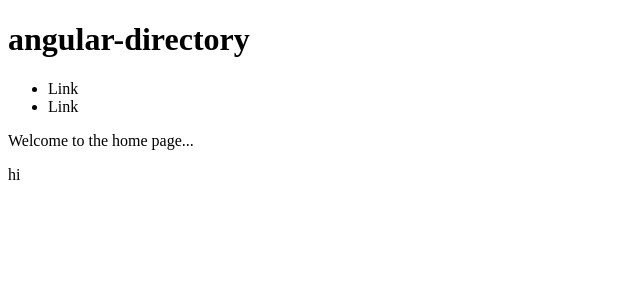
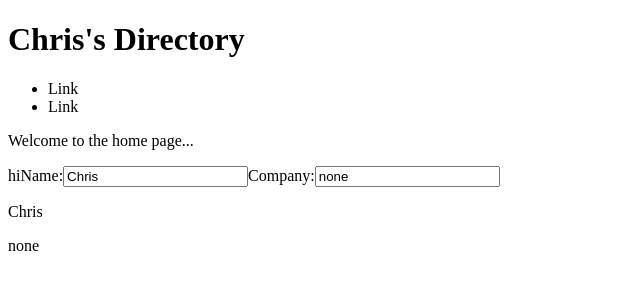
Before and after one commit to ChrisChewning/angularDirectoryProject, an Angular app: page / in a window 1280 px wide. Shown: the top 300 px of the page, without its empty margins (0-640 px from the left). Built offline with nearby package versions, Linux system fonts and the light colour scheme.

Commit message:
2-way data binding

```diff
--- a/src/app/app.component.html
+++ b/src/app/app.component.html
@@ -12,6 +12,7 @@
 
   <!-- app-home is the home component nested inside the home component. This is why it's app-home. it points to the .html file b.c that is the view file in the component. -->
   <!-- 2. if you put something inside <app-home></app-home> it gets overriden by what is actually inside of app-home (remember: app-home points to the app/home/home.component.html file). HOWEVER, if you put <ng-content></ng-content> it looks for what's in the tags in app-home and outputs it there. -->
+
   <app-home>hi</app-home>
 
 
--- a/src/app/app.component.ts
+++ b/src/app/app.component.ts
@@ -1,6 +1,7 @@
 import { Component } from '@angular/core';
-import { HomeComponent } from './home/home.component.ts'; //this comes from the export from the home.component.ts file.
+// import { HomeComponent } from './home/home.component'; //this comes from the export from the home.component.ts file.
 import { HomeComponent } from './home/index'; //optional way
+
 
 @Component({
   selector: 'app-root',
@@ -9,5 +10,6 @@ import { HomeComponent } from './home/index'; //optional way
   directives: [HomeComponent]
 })
 export class AppComponent {
-  title = 'angular-directory';
+  title = 'Chris\'s Directory';
+  name='Chris'
 }
--- a/src/app/app.module.ts
+++ b/src/app/app.module.ts
@@ -3,6 +3,8 @@ import { NgModule } from '@angular/core';
 
 import { AppComponent } from './app.component';
 import { HomeComponent } from './home/home.component';
+import { FormsModule } from '@angular/forms';
+
 
 @NgModule({
   declarations: [
@@ -10,7 +12,8 @@ import { HomeComponent } from './home/home.component';
     HomeComponent
   ],
   imports: [
-    BrowserModule
+    BrowserModule,
+    FormsModule
   ],
   providers: [],
   bootstrap: [AppComponent]
--- a/src/app/home/home.component.html
+++ b/src/app/home/home.component.html
@@ -3,3 +3,21 @@
   <!--string interpolation. variable from home.component.ts  -->
 </p>
 <ng-content></ng-content>
+
+<!-- property binding -->
+<!-- <input value='{{homeString}}' />
+<input required='{{homeBoolean}}' />
+<button (click)='alertMe("hi there")'>Click me</button> -->
+
+
+<!-- 2-way data binding -->
+<!-- this info goes to the component. then the component sends it back to the view.  -->
+<label>Name:</label>
+
+<input type='text' [(ngModel)]="person.name" />
+<!-- [] means look up the value from the component instead of treating it as a string or inline value. () -->
+<label>Company:</label>
+<input [(ngModel)]='person.company' />
+
+<p>{{person.name}}</p>
+<p>{{person.company}}</p>
--- a/src/app/home/home.component.ts
+++ b/src/app/home/home.component.ts
@@ -1,4 +1,6 @@
 import { Component, OnInit } from '@angular/core';
+import { FormsModule } from '@angular/forms';
+
 
 @Component({
   selector: 'app-home',
@@ -7,7 +9,19 @@ import { Component, OnInit } from '@angular/core';
 })
 export class HomeComponent implements OnInit {
 
-  homeTitle='Welcome to the home page...'; //variable defined on the HomeComponent class.
+    homeTitle="Welcome to the home page..."; //variable defined on the HomeComponent class.
+    // // homeString= 'Name';
+    // // homeBoolean='true';
+    //
+    // alertMe(val){
+    //   alert(val);
+    // }
+
+  person = {
+    name: "Chris",
+    company: "none"
+  };
+
 
   constructor() { }
 
```
